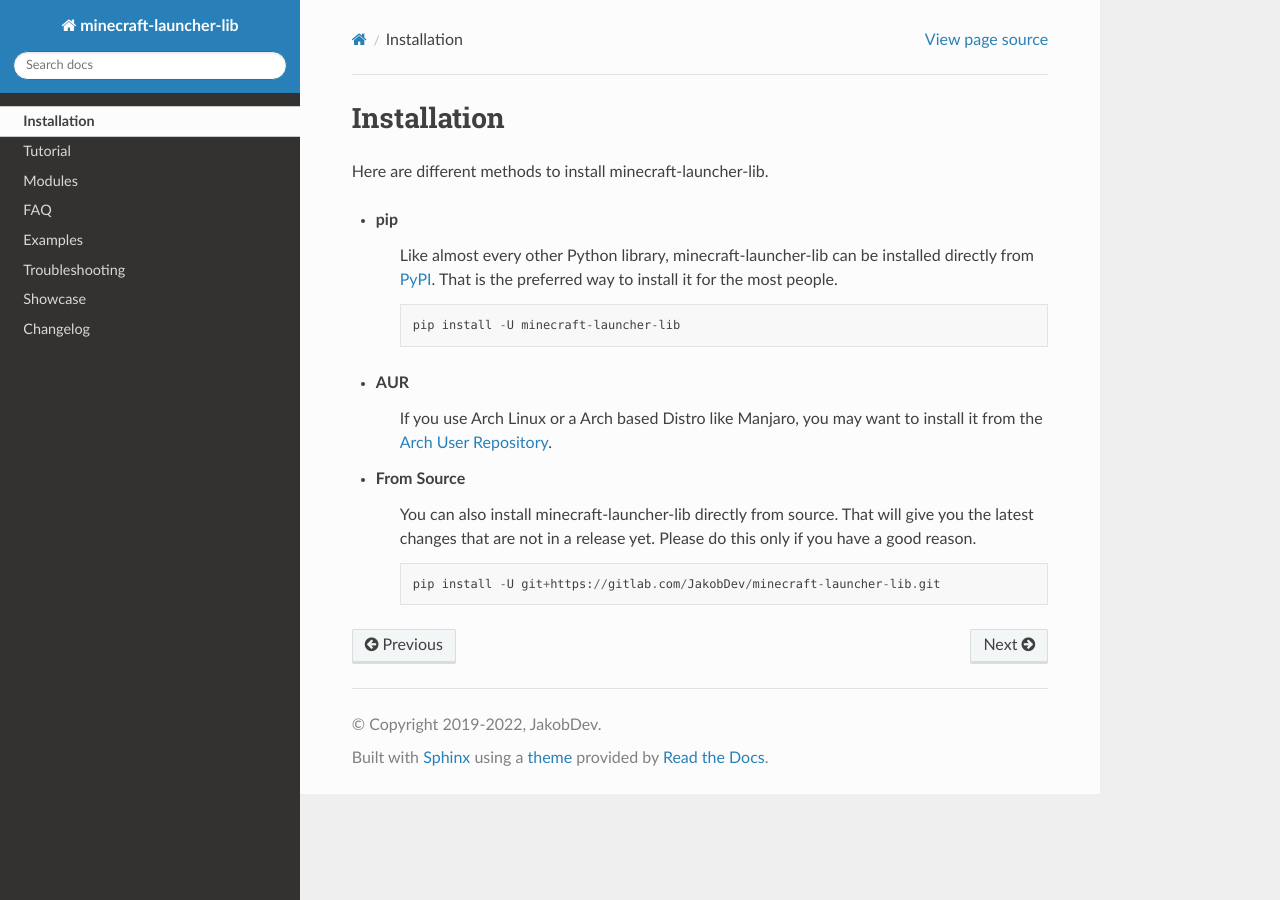
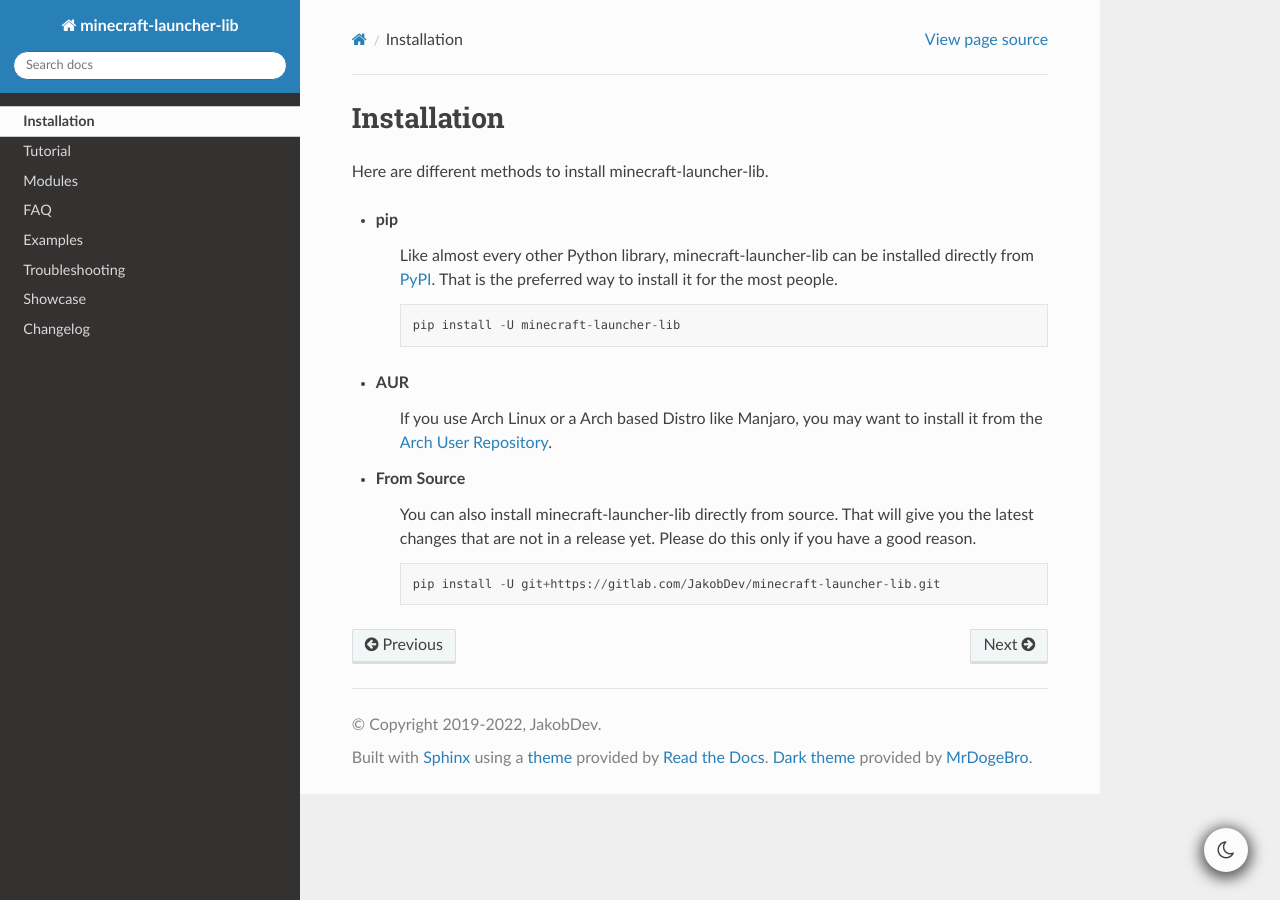
Before and after one commit to JakobDev/minecraft-launcher-lib, a Sphinx documentation site: the page built from doc/installation.rst, in a window 1280 px wide. Built offline with Sphinx 7.4.7 and the Read the Docs theme 2.0.0, drawn with Linux system fonts in a browser that asks for light colours; the version number could not be read and is left out.

Commit message:
Add darkmode to documentation

```diff
--- a/doc/conf.py
+++ b/doc/conf.py
@@ -56,6 +56,8 @@ html_theme = 'sphinx_rtd_theme'
 # so a file named "default.css" will overwrite the builtin "default.css".
 html_static_path = []
 
+default_dark_mode = False
+
 
 def add_optional_extension(name: str):
     try:
@@ -67,6 +69,7 @@ def add_optional_extension(name: str):
 
 add_optional_extension("sphinx_reredirects")
 add_optional_extension("notfound.extension")
+add_optional_extension("sphinx_rtd_dark_mode")
 
 redirects = {
     "account": "modules/account.html",
--- a/doc/requirements.txt
+++ b/doc/requirements.txt
@@ -2,3 +2,4 @@ sphinx==4.2.0
 sphinx-rtd-theme==1.0.0
 sphinx-reredirects==0.0.1
 sphinx-notfound-page==0.7.1
+sphinx-rtd-dark-mode==1.2.4
```
